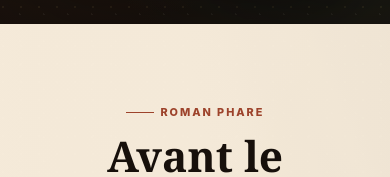
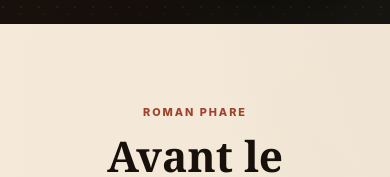
Before and after one commit to teocomyn/justinedefrance, a React (Vite) app: page / in a window 390 px wide. Shown: the part 1131-1308 px from the top of the page. Built offline with nearby package versions, Linux system fonts and the light colour scheme.

Commit message:
Remove eyebrow divider lines

```diff
--- a/src/index.css
+++ b/src/index.css
@@ -185,29 +185,16 @@ button {
 .eyebrow {
   display: inline-flex;
   align-items: center;
-  gap: 0.5rem;
   font-size: 0.75rem;
   font-weight: 800;
   letter-spacing: 0.24em;
   text-transform: uppercase;
 }
 
-.eyebrow::before {
-  content: "";
-  width: 2.5rem;
-  height: 1px;
-  background: currentColor;
-}
-
 @media (max-width: 640px) {
   .eyebrow {
-    gap: 0.42rem;
     font-size: 0.68rem;
     letter-spacing: 0.18em;
-  }
-
-  .eyebrow::before {
-    width: 1.75rem;
   }
 }
 
```
